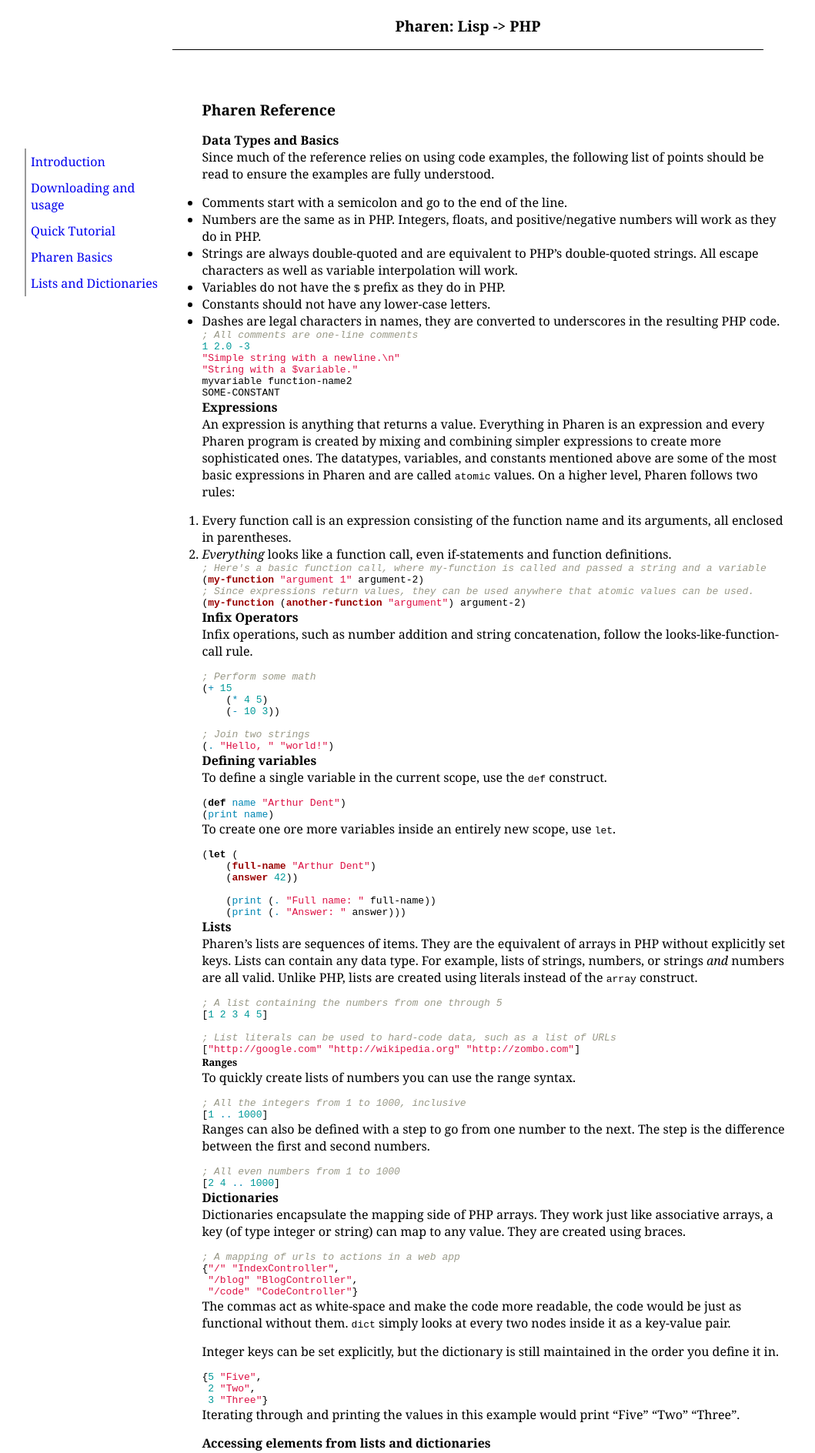
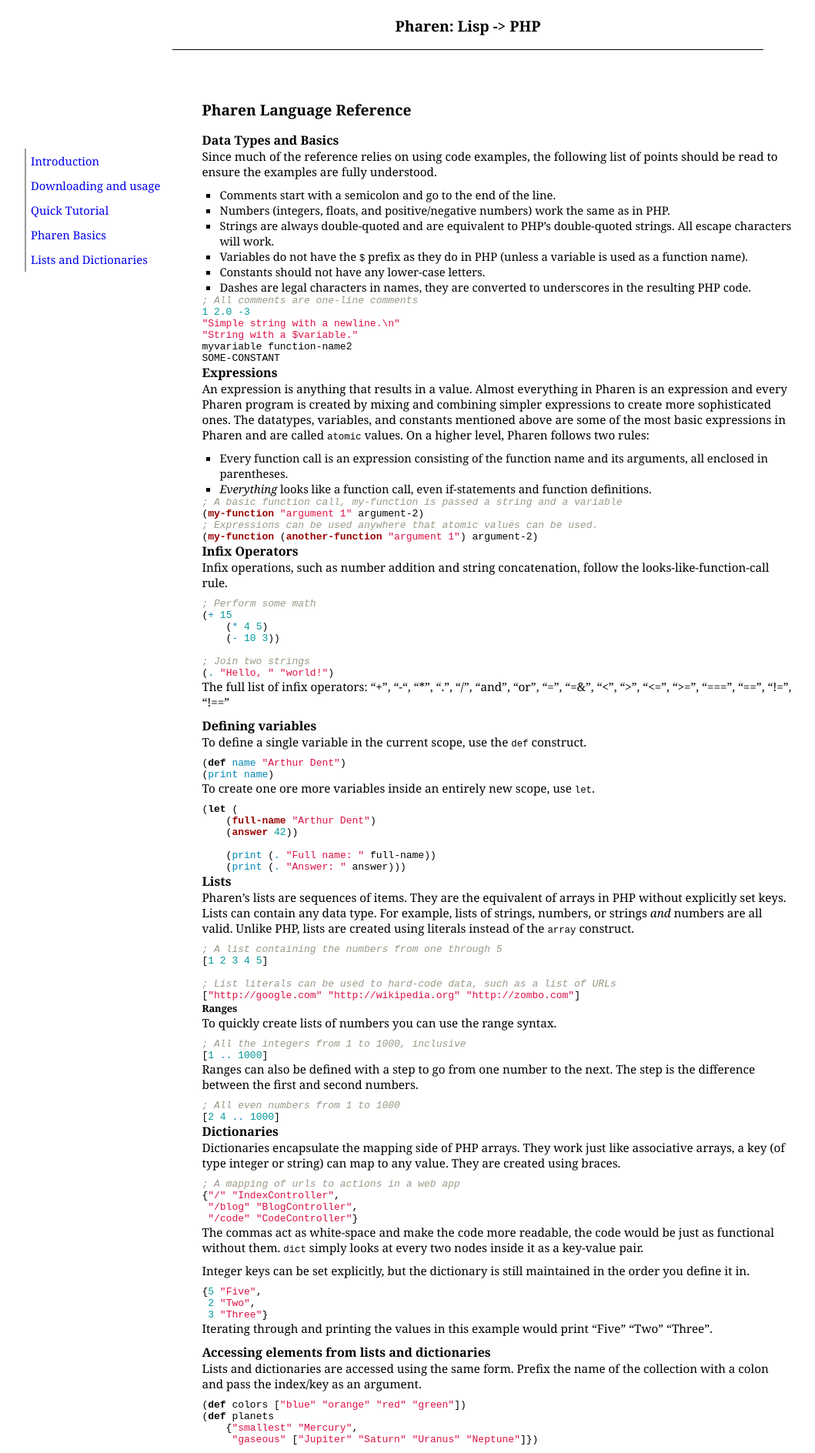
Before and after one commit to Scriptor/pharen, a Jekyll site: the page built from reference.markdown, in a window 1280 px wide. Shown: the top 1888 px of the page at 77% size, without its empty margins (32-1091 px from the left). Built offline with Jekyll 4.4.1, drawn with Linux system fonts in a browser that asks for light colours; some of the changed text lies outside the part shown.

Commit message:
More minor edits. Changed some styling and changed wording in the reference to make it clearer in certain parts.

```diff
--- a/css/screen.css
+++ b/css/screen.css
@@ -22,6 +22,10 @@ body {
 	width: 60%;
 	float: left;
 }
+#content ul{
+	padding-left: 3%;
+	list-style-type: square;
+}
 #sidebar {
 	width: 15%;
 	margin-right: 3%;
@@ -31,7 +35,6 @@ body {
 }
 #sidebar ul{
 	list-style: none;
-	font-size: 1..05em;
 }
 #sidebar ul li{
 	border-left: 2px solid #999;
@@ -56,7 +59,7 @@ h4{
     font-size: 0.8em;
 }
 p{
-	margin-bottom: 15px;
+	margin-bottom: 10px;
 	clear: both;
 	display: block;
 }
@@ -76,8 +79,11 @@ div.code-right{
 	border-left: 1px solid #DDD;
     margin-right: -400px;
 }
-p, ul{
-    font-size: 1.0em;
+p{
+    font-size: 0.95em;
+}
+ul{
+	font-size: 0.92em;
 }
 span.filename{
     font-size: 0.8em;
--- a/reference.markdown
+++ b/reference.markdown
@@ -1,16 +1,15 @@
 ---
 layout: default
-title: Pharen Reference
+title: Pharen Language Reference
 ---
 
-## Pharen Reference ##
+## Pharen Language Reference ##
 ### Data Types and Basics ### {#data-types-and-basics}
 Since much of the reference relies on using code examples, the following list of points should be read to ensure the examples are fully understood.
 - Comments start with a semicolon and go to the end of the line.
-- Numbers are the same as in PHP. Integers, floats, and positive/negative numbers will work as they do in PHP.
-- Strings are always double-quoted and are equivalent to PHP's double-quoted strings. All escape characters
-as well as variable interpolation will work.
-- Variables do not have the `$` prefix as they do in PHP.
+- Numbers (integers, floats, and positive/negative numbers) work the same as in PHP.
+- Strings are always double-quoted and are equivalent to PHP's double-quoted strings. All escape characters will work.
+- Variables do not have the `$` prefix as they do in PHP (unless a variable is used as a function name).
 - Constants should not have any lower-case letters.
 - Dashes are legal characters in names, they are converted to underscores in the resulting PHP code.
 
@@ -24,16 +23,16 @@ SOME-CONSTANT
 {% endhighlight %}
 
 ### Expressions ### {#expressions}
-An expression is anything that returns a value. Everything in Pharen is an expression and every Pharen program is created by mixing and combining simpler expressions to create more sophisticated ones. The datatypes, variables, and constants mentioned above are some of the most basic expressions in Pharen and are called `atomic` values. On a higher level, Pharen follows two rules:
+An expression is anything that results in a value. Almost everything in Pharen is an expression and every Pharen program is created by mixing and combining simpler expressions to create more sophisticated ones. The datatypes, variables, and constants mentioned above are some of the most basic expressions in Pharen and are called `atomic` values. On a higher level, Pharen follows two rules:
 
-1. Every function call is an expression consisting of the function name and its arguments, all enclosed in parentheses.
-2. *Everything* looks like a function call, even if-statements and function definitions.
+- Every function call is an expression consisting of the function name and its arguments, all enclosed in parentheses.
+- *Everything* looks like a function call, even if-statements and function definitions.
 
 {% highlight clojure %}
-; Here's a basic function call, where my-function is called and passed a string and a variable
+; A basic function call, my-function is passed a string and a variable
 (my-function "argument 1" argument-2)
-; Since expressions return values, they can be used anywhere that atomic values can be used.
-(my-function (another-function "argument") argument-2)
+; Expressions can be used anywhere that atomic values can be used.
+(my-function (another-function "argument 1") argument-2)
 {% endhighlight %}
 
 ### Infix Operators ### {#infix-operators}
@@ -48,6 +47,9 @@ Infix operations, such as number addition and string concatenation, follow the l
 ; Join two strings
 (. "Hello, " "world!")
 {% endhighlight %}
+
+The full list of infix operators:
+"+", "-", "*", ".", "/", "and", "or", "=", "=&", "<", ">", "<=", ">=", "===", "==", "!=", "!=="
 
 ### Defining variables ### {#defining-variables}
 To define a single variable in the current scope, use the `def` construct.
@@ -126,11 +128,11 @@ Lists and dictionaries are accessed using the same form. Prefix the name of the
 
 (print (:colors 2))
 (print (:planets "smallest"))
-(print (:(:planets "gaseous") 0))
+(print (:planets "gaseous" 0))
 {% endhighlight %}
-The above will print red, Mercury, and Jupiter. Notice the way accessing elements in embedded structures is done in the third print expression. Remember that since everything is an expression, you can think of `(:planets "gaseous")` as a function call that returns the value for the key "gaseous". This value happens to be a list, which is passed to the outer list access "function call", this one asking for the value at position 0.
+The above will print red, Mercury, and Jupiter. In the last line, multiple arguments are passed to access nested data. It is the equivalent of `$planets["gaseous"][0]` in PHP.
 
-List access can also be done with literals, unlike in PHP.
+List access can also be done directly on literals, unlike in PHP.
 
 {% highlight clojure %}
 (print (:["blue" "orange" "green" "red"] 2))
@@ -152,7 +154,7 @@ Pharen provides the `$` form to access superglobals such as $_POST and $_SERVER.
 ### Special Forms ### {#special-forms}
 Pharen comes with a few special forms to form the basis for control structures. Unlike PHP's control structures, special forms still count as expressions.
 
-### If ## {#if}
+### If ### {#if}
 Takes a test expression and two body expressions. If the test evaluates to true, it runs the first body expression, if it is false, the second one will be run.
 
 {% highlight clojure %}
@@ -170,7 +172,7 @@ Since `if` is just an expression, you can also embed it into other expressions.
     "Math no longer works..."))
 {% endhighlight %}
 
-### Do ## {#do}
+### Do ### {#do}
 The main limitation of `if` is that it only runs one expression. You can get around that with `do`, which combines a series of expressions into one.
 
 {% highlight clojure %}
@@ -181,16 +183,16 @@ The main limitation of `if` is that it only runs one expression. You can get aro
   (print "Math no longer works..."))
 {% endhighlight %}
 
-### Cond ## {#cond}
+### Cond ### {#cond}
 `cond` is Pharen's other built-in special form for conditionals. Unlike `if`, it can take any number of test expressions, and each test expression can take any number of body expressions.
 
 {% highlight clojure %}
 (cond
-	((== 1 3) (print "This can't be right."))
-	((== 2 3) (print "Nope, this shouldn't show up either."))
-	((== 3 3) (print "That works!")
-              (print "And here's another line!"))
-	(TRUE (print "Something must have gone wrong.")))
+  ((== 1 3) (print "This can't be right."))
+  ((== 2 3) (print "Nope, this shouldn't show up either."))
+  ((== 3 3) (print "That works!")
+            (print "And here's another line!"))
+  (TRUE (print "Something must have gone wrong.")))
 {% endhighlight %}
 
 Notice that each test-body grouping is wrapped in parentheses. Also, `TRUE` is used as a catch-all whose linked body expressions will be run if all other test expressions fail.
@@ -236,7 +238,7 @@ This is a factorial function that uses a nested "worker" function to take advant
 Since the `if` expression is the last (and only) expression in `fact-iter`, the Pharen compiler figures out that that's what it needs to return. `if` knows that when it's acting as the return expression, it actually needs to make sure either of its two body children are returned. The same happens when `fact-iter` is actually called inside the body of `fact`.
 
 #### More on Lexical Scope #### {#scope}
-Pharen follows [lexical scoping](http://en.wikipedia.org/wiki/Scope_\(programming\)#Lexical_scoping) rules like other lisps and unlike PHP. Formally, this means variables can only be accessed at any point at or inside the level it is defined. Practically, this means you can have access to variables created in an outer function from inside a nested function, as well as other useful tricks such as [closures](#closures).
+Pharen follows [lexical scoping](http://en.wikipedia.org/wiki/Scope_(programming\)#Lexical_scoping) rules like other lisps and unlike PHP. Formally, this means variables can only be accessed at any point at or inside the level it is defined. Practically, this means you can have access to variables created in an outer function from inside a nested function, as well as other useful tricks such as [closures](#closures).
 
 {% highlight clojure %}
 (fn outer (a)
```
Also changed, not shown: other parts of reference.markdown (+1 -1 lines).
